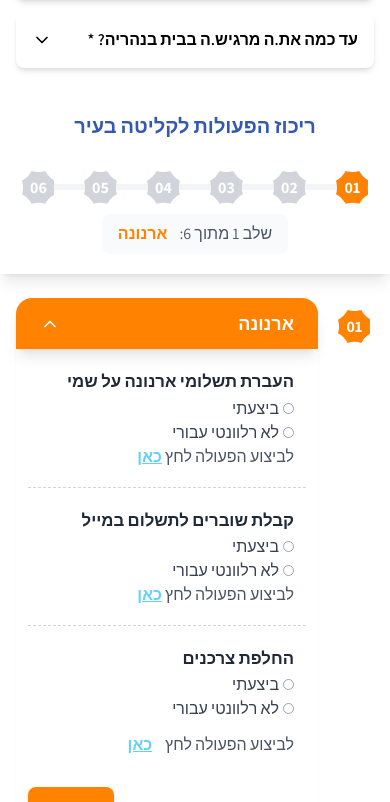
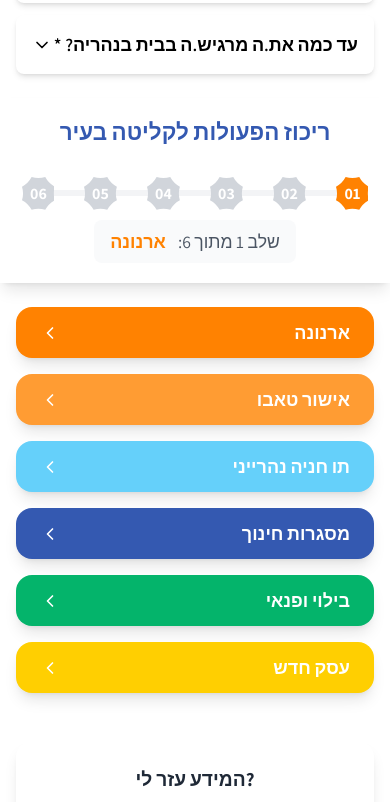
Before and after one commit to vivirdev/Nahariya, a React (Create React App) app: page / in a window 390 px wide. Shown: the part 625-1427 px from the top of the page. Built offline with nearby package versions, Linux system fonts and the light colour scheme.

Commit message:
שיפור קריאות: הגדלת גופנים במובייל, רדיו לא מסומן כברירת מחדל, הסרת ניווט טאבים ומספרים

```diff
--- a/src/index.css
+++ b/src/index.css
@@ -56,33 +56,32 @@ code {
 
 /* Mobile-only styles */
 @media (max-width: 768px) {
+    body {
+        font-size: 18px;
+    }
     .text-sm {
-        font-size: 1rem;
-        line-height: 1.25rem;
+        font-size: 1.1rem;
+        line-height: 1.5rem;
     }
-
     .text-gray-500 {
         --tw-text-opacity: 1;
         color: rgb(0 0 0);
         font-weight: 600;
     }
-
     .text-gray-800 {
         --tw-text-opacity: 1;
         color: rgb(31 41 55 / var(--tw-text-opacity, 1));
-        font-size: 1.05rem;
+        font-size: 1.2rem;
     }
-
     .text-blue-600 {
         --tw-text-opacity: 1;
         color: #3459B1;
-        font-size: 1.25rem;
+        font-size: 1.4rem;
         font-weight: bold;
     }
-
     .font-bold.text-blue-600.hover\:text-blue-800.underline {
         color: #65D0FA;
-        font-size: 1rem;
+        font-size: 1.1rem;
         font-weight: bold;
     }
 }
--- a/src/naharita.tsx
+++ b/src/naharita.tsx
@@ -21,7 +21,7 @@ interface Tab {
 }
 
 const FullPageWithTabs = () => {
-  const [activeTab, setActiveTab] = useState<number>(0);
+  const [activeTab, setActiveTab] = useState<number | null>(null);
   const [openFaq, setOpenFaq] = useState<number | null>(null);
   const [selectedDuration, setSelectedDuration] = useState<string | null>(null);
   const [selectedFeeling, setSelectedFeeling] = useState<string | null>(null);
@@ -32,25 +32,7 @@ const FullPageWithTabs = () => {
   const [submissionMessage, setSubmissionMessage] = useState<string>('');
   const [submissionError, setSubmissionError] = useState<string>('');
   const [isSubmitted, setIsSubmitted] = useState<boolean>(false);
-  const [sectionChoices, setSectionChoices] = useState<Record<string, SectionChoice>>({
-    0: 'notRelevant',
-    1: 'completed',
-    2: 'notRelevant',
-    'tab1-0': 'notRelevant',
-    'tab2-0': 'notRelevant',
-    'tab2-1': 'completed',
-    'tab3-0': 'notRelevant',
-    'tab3-1': 'completed',
-    'tab3-2': 'notRelevant',
-    'tab3-3': 'notRelevant',
-    'tab4-0': 'notRelevant',
-    'tab4-1': 'completed',
-    'tab4-2': 'notRelevant',
-    'tab4-3': 'notRelevant',
-    'tab5-0': 'notRelevant',
-    'tab5-1': 'completed',
-    'tab5-2': 'notRelevant'
-  });
+  const [sectionChoices, setSectionChoices] = useState<Record<string, SectionChoice>>({});
 
   const tabRefs = useRef<(HTMLDivElement | null)[]>([]);
   const navigate = useNavigate();
@@ -70,9 +52,9 @@ const FullPageWithTabs = () => {
   };
 
   const handleTabClick = (index: number) => {
-    setActiveTab(index);
+    setActiveTab(prev => (prev === index ? null : index));
     const tabElement = document.getElementById(`tab-${index}`);
-    if (tabElement) {
+    if (tabElement && activeTab !== index) {
       const stickyHeaderHeight = 120; // גובה האיזור הסטיקי
       const tabPosition = tabElement.offsetTop - stickyHeaderHeight;
       window.scrollTo({
@@ -83,7 +65,7 @@ const FullPageWithTabs = () => {
   };
 
   const handleNext = () => {
-    if (activeTab < tabs.length - 1) {
+    if (activeTab !== null && activeTab < tabs.length - 1) {
       setActiveTab(activeTab + 1);
       const nextTabElement = document.getElementById(`tab-${activeTab + 1}`);
       if (nextTabElement) {
@@ -98,7 +80,7 @@ const FullPageWithTabs = () => {
   };
 
   const handlePrev = () => {
-    if (activeTab > 0) {
+    if (activeTab !== null && activeTab > 0) {
       setActiveTab(activeTab - 1);
       const prevTabElement = document.getElementById(`tab-${activeTab - 1}`);
       if (prevTabElement) {
@@ -331,26 +313,8 @@ const FullPageWithTabs = () => {
           setSelectedDuration(null);
           setSelectedFeeling(null);
           setFeedbackChoice(null);
-          setSectionChoices({
-            0: 'notRelevant',
-            1: 'completed',
-            2: 'notRelevant',
-            'tab1-0': 'notRelevant',
-            'tab2-0': 'notRelevant',
-            'tab2-1': 'completed',
-            'tab3-0': 'notRelevant',
-            'tab3-1': 'completed',
-            'tab3-2': 'notRelevant',
-            'tab3-3': 'notRelevant',
-            'tab4-0': 'notRelevant',
-            'tab4-1': 'completed',
-            'tab4-2': 'notRelevant',
-            'tab4-3': 'notRelevant',
-            'tab5-0': 'notRelevant',
-            'tab5-1': 'completed',
-            'tab5-2': 'notRelevant'
-          });
-          setActiveTab(0);
+          setSectionChoices({});
+          setActiveTab(null);
           setSubmissionMessage('');
           setSubmissionError('');
           setIsSubmitted(false);
@@ -380,7 +344,7 @@ const FullPageWithTabs = () => {
 
   // חישוב אחוז ההתקדמות לפס
   const getProgressPercentage = () => {
-    if (activeTab === 0) return 0;
+    if (activeTab === null) return 0;
     if (activeTab >= tabs.length - 1) return 100;
 
     // חישוב האחוז בהתאם למיקום הטאב הנוכחי
@@ -556,8 +520,8 @@ const FullPageWithTabs = () => {
                   <div
                     className="absolute top-0 right-0 h-full transition-all duration-700 ease-out rounded-full"
                     style={{
-                      width: `${(activeTab / (tabs.length - 1)) * 100}%`,
-                      backgroundColor: tabs[activeTab].progressColor,
+                      width: `${(activeTab === null ? 0 : activeTab / (tabs.length - 1)) * 100}%`,
+                      backgroundColor: tabs[activeTab === null ? 0 : activeTab].progressColor,
                       boxShadow: '0 2px 4px rgba(0,0,0,0.1)'
                     }}
                   >
@@ -577,7 +541,7 @@ const FullPageWithTabs = () => {
                         <path
                           d="M221,80.145a23.017,23.017,0,0,0,1.023,6.809,23.156,23.156,0,0,0-9.629,9.63,23.165,23.165,0,0,0-13.618,0,23.169,23.169,0,0,0-9.63-9.63,23.165,23.165,0,0,0,0-13.618,23.171,23.171,0,0,0,9.63-9.629,23.164,23.164,0,0,0,13.618,0,23.162,23.162,0,0,0,9.629,9.629A23.025,23.025,0,0,0,221,80.145"
                           transform="translate(-189.148 -63.707)"
-                          fill={index <= activeTab ? tab.progressColor : '#d1d5db'}
+                          fill={index <= (activeTab === null ? 0 : activeTab) ? tabs[index].progressColor : '#d1d5db'}
                         />
                         <text
                           x="50%"
@@ -589,7 +553,7 @@ const FullPageWithTabs = () => {
                           textAnchor="middle"
                           dominantBaseline="central"
                         >
-                          {String(index + 1).padStart(2, '0')}
+                          {String((index + 1).toString().padStart(2, '0'))}
                         </text>
                       </svg>
                       <div className="absolute bottom-full mb-2 left-1/2 -translate-x-1/2 bg-gray-900 text-white text-xs px-2 py-1 rounded opacity-0 group-hover:opacity-100 transition-opacity whitespace-nowrap">
@@ -603,12 +567,12 @@ const FullPageWithTabs = () => {
               {/* מידע נוכחי */}
               <div className="text-center">
                 <div className="inline-flex items-center gap-3 bg-gray-50 rounded-lg px-4 py-2">
-                  <span className="text-sm text-gray-600">שלב {activeTab + 1} מתוך {tabs.length}:</span>
+                  <span className="text-sm text-gray-600">שלב {(activeTab === null ? 0 : activeTab) + 1} מתוך {tabs.length}:</span>
                   <span
                     className="font-semibold"
-                    style={{ color: tabs[activeTab].progressColor }}
+                    style={{ color: tabs[activeTab === null ? 0 : activeTab].progressColor }}
                   >
-                    {tabs[activeTab].title}
+                    {tabs[activeTab === null ? 0 : activeTab].title}
                   </span>
                 </div>
               </div>
@@ -640,7 +604,7 @@ const FullPageWithTabs = () => {
                           <span className="text-lg font-semibold">{tab.title}</span>
                         </div>
                         <div className="flex items-center">
-                          {tabIndex < activeTab && (
+                          {activeTab !== null && tabIndex < activeTab && (
                             <div className="w-6 h-6 bg-white bg-opacity-30 rounded-full flex items-center justify-center ml-2">
                               <svg className="w-4 h-4 text-white" fill="currentColor" viewBox="0 0 20 20">
                                 <path fillRule="evenodd" d="M16.707 5.293a1 1 0 010 1.414l-8 8a1 1 0 01-1.414 0l-4-4a1 1 0 011.414-1.414L8 12.586l7.293-7.293a1 1 0 011.414 0z" clipRule="evenodd" />
@@ -652,7 +616,7 @@ const FullPageWithTabs = () => {
                       </div>
                     </div>
 
-                    {tabIndex === activeTab && (
+                    {activeTab === tabIndex && (
                       <div className="bg-white rounded-b-lg rounded-tr-lg shadow-sm p-3 space-y-2 -mt-1">
 
                         {/* תוכן הטאב */}
@@ -849,82 +813,8 @@ const FullPageWithTabs = () => {
                             ))}
                           </div>
                         ) : null}
-
-                        {/* כפתורי ניווט - לכל הטאבים */}
-                        <div className="mt-6 flex justify-between">
-                          {activeTab > 0 ? (
-                            <button
-                              onClick={handlePrev}
-                              className="bg-gray-600 text-white px-4 py-2 rounded-lg font-semibold hover:bg-gray-700 transition-colors flex items-center justify-center shadow-md"
-                            >
-                              <ChevronRight className="w-3.5 h-3.5 ml-2" />
-                              הקודם
-                            </button>
-                          ) : (
-                            <div></div>
-                          )}
-
-                          {activeTab < tabs.length - 1 ? (
-                            <button
-                              onClick={handleNext}
-                              className={`bg-[${tabs[activeTab].color}] text-white px-4 py-2 rounded-lg font-semibold hover:bg-[${tabs[activeTab].hoverColor}] transition-colors flex items-center justify-center shadow-md`}
-                            >
-                              הבא
-                              <ChevronLeft className="w-3.5 h-3.5 mr-2" />
-                            </button>
-                          ) : (
-                            <div></div>
-                          )}
-                        </div>
                       </div>
                     )}
-                  </div>
-
-                  <div className="mr-0 mt-2 flex-shrink-0 flex flex-col items-center order-1 relative">
-                    <div
-                      className={`w-10 h-10 flex items-center justify-center transition-all duration-300 cursor-pointer hover:scale-110 relative`}
-                      onClick={() => handleTabClick(tabIndex)}
-                    >
-                      <svg width="32.877" height="32.877" viewBox="0 0 32.877 32.877" xmlns="http://www.w3.org/2000/svg">
-                        <path
-                          d="M221,80.145a23.017,23.017,0,0,0,1.023,6.809,23.156,23.156,0,0,0-9.629,9.63,23.165,23.165,0,0,0-13.618,0,23.169,23.169,0,0,0-9.63-9.63,23.165,23.165,0,0,0,0-13.618,23.171,23.171,0,0,0,9.63-9.629,23.164,23.164,0,0,0,13.618,0,23.162,23.162,0,0,0,9.629,9.629A23.025,23.025,0,0,0,221,80.145"
-                          transform="translate(-189.148 -63.707)"
-                          fill={
-                            tabIndex < activeTab
-                              ? '#9ca3af'
-                              : tabIndex === activeTab
-                                ? (tabIndex === 0 ? '#FF8201' :
-                                   tabIndex === 1 ? '#FF9C33' :
-                                   tabIndex === 2 ? '#65D0FA' :
-                                   tabIndex === 3 ? '#3459B1' :
-                                   tabIndex === 4 ? '#04B46B' :
-                                   tabIndex === 5 ? '#FFCF01' : '#9ca3af')
-                                : '#d1d5db'
-                          }
-                        />
-                        <text
-                          x="50%"
-                          y="50%"
-                          fill="#fff"
-                          fontSize="16"
-                          fontFamily="Assistant, sans-serif"
-                          fontWeight="700"
-                          textAnchor="middle"
-                          dominantBaseline="central"
-                        >
-                          {(tabIndex + 1) < 10 ? `0${tabIndex + 1}` : (tabIndex + 1)}
-                        </text>
-                      </svg>
-
-                      {/* סימון V לשלבים שהושלמו */}
-                      {tabIndex < activeTab && (
-                        <div className="absolute -top-1 -right-1 w-5 h-5 bg-green-500 rounded-full flex items-center justify-center">
-                          <svg className="w-3 h-3 text-white" fill="currentColor" viewBox="0 0 20 20">
-                            <path fillRule="evenodd" d="M16.707 5.293a1 1 0 010 1.414l-8 8a1 1 0 01-1.414 0l-4-4a1 1 0 011.414-1.414L8 12.586l7.293-7.293a1 1 0 011.414 0z" clipRule="evenodd" />
-                          </svg>
-                        </div>
-                      )}
-                    </div>
                   </div>
                 </div>
               ))}
```
